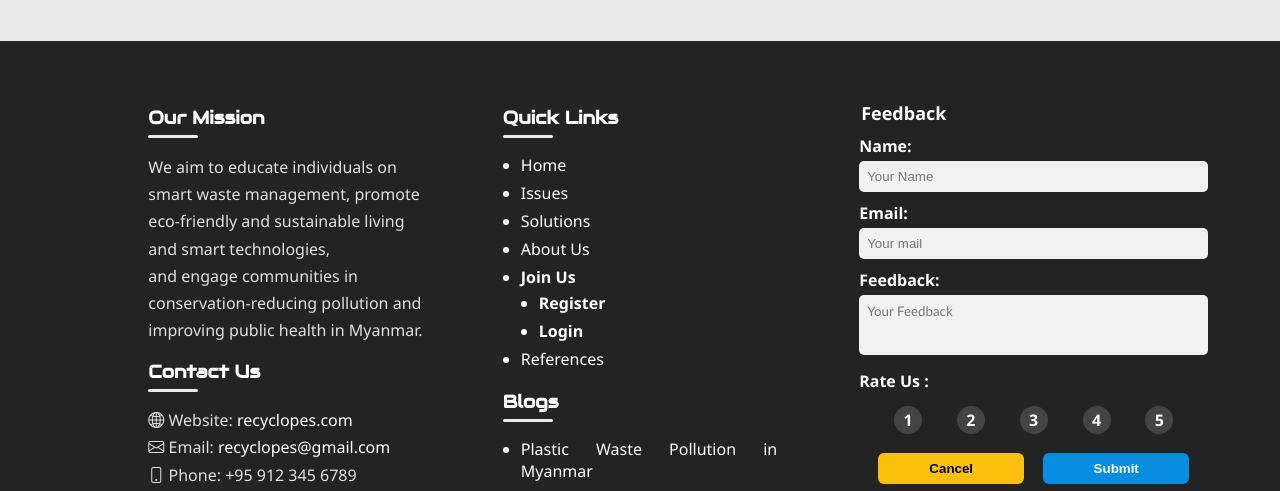
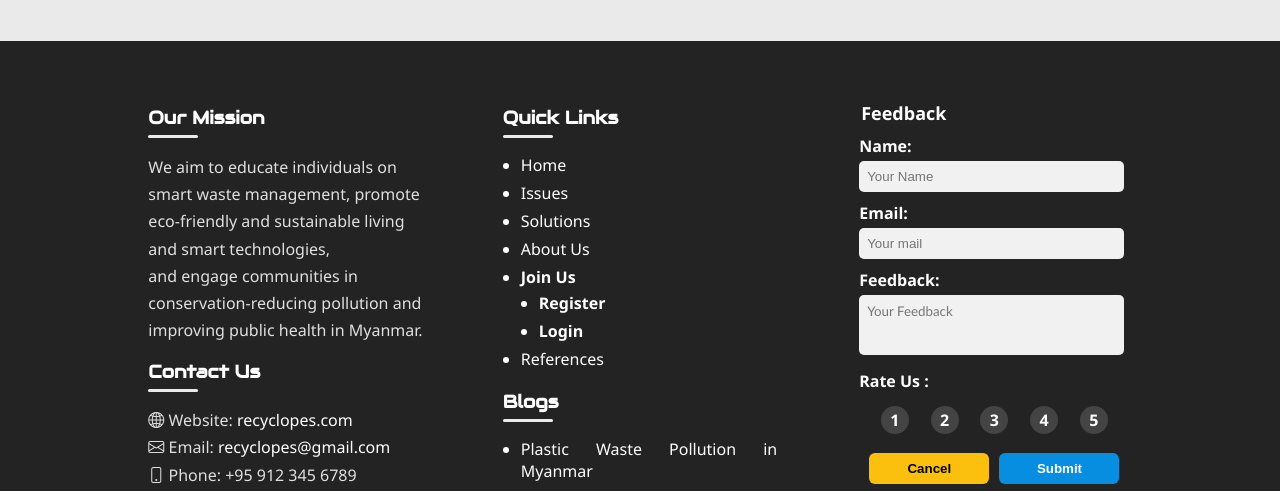
Before and after one commit to ItzEthanPro/Re-CYCLOPES, a plain HTML site: page index.html in a window 1280 px wide. Shown: the part 3239-3730 px from the top of the page. Drawn offline with nearby package versions, Linux system fonts and the light colour scheme.

Commit message:
Add files via upload

```diff
--- a/footer.css
+++ b/footer.css
@@ -123,9 +123,9 @@ footer label{
 
 footer input,
 footer textarea{
-    width: 100%;
-    max-width: 349px;
-    min-width: 349px;
+    /* width: 100%; */
+    /* max-width: 349px; */
+    min-width: 265px;
     padding: 8px;
     margin-bottom: 10px;
 
@@ -138,7 +138,7 @@ footer textarea{
     /* resize: vertical; *//* cool thing i learnt */
     resize: none;
     min-height: 60px;
-    max-width: 60px;
+    /* max-width: 60px; */
     font-family: 'Gill Sans', 'Gill Sans MT', Calibri, 'Trebuchet MS', sans-serif;
 }
 
@@ -178,7 +178,8 @@ footer textarea{
 
 /* BUTTONS */
 footer button{
-    width: 146px;
+    max-width: 136px;
+    min-width: 120px;
     border: none;
     padding: 8px 20px;
     border-radius: 6px;
@@ -317,6 +318,6 @@ footer .copyright{
 /* -x- */
 
 /* body background */
-body{
+body,html{
     background-color: #232323;
 }
```
